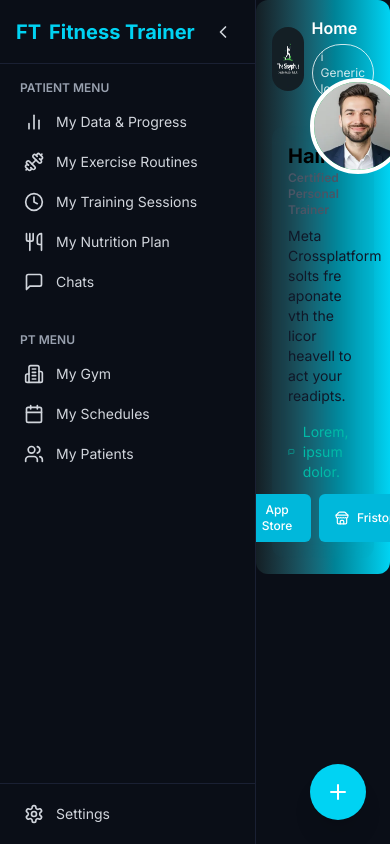
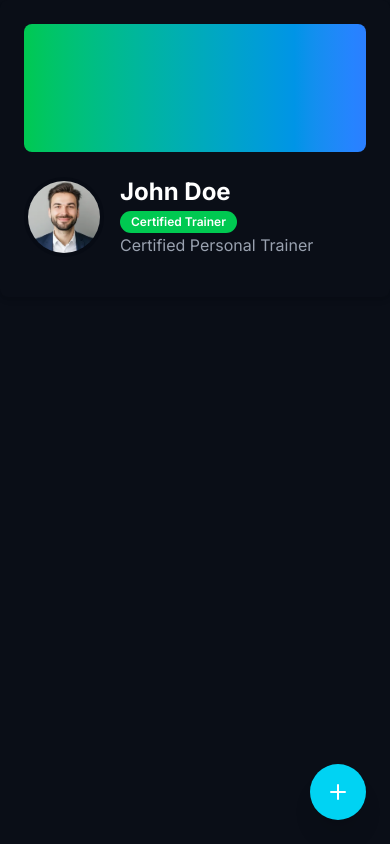
Before and after one commit to Sisyphus-Training/Sisyphus, a Next.js app in the folder sisyphus/: page / in a window 390 px wide. Built offline with nearby package versions, Linux system fonts and the light colour scheme.

Commit message:
Feat/fix hero section (#24)
* feat: fixed  HeroSection component

* Updated commit

* Updated sidebar to hide on small screen view

```diff
--- a/sisyphus/package.json
+++ b/sisyphus/package.json
@@ -9,6 +9,8 @@
     "lint": "next lint"
   },
   "dependencies": {
+    "@radix-ui/react-avatar": "^1.1.7",
+    "class-variance-authority": "^0.7.1",
     "lucide-react": "^0.483.0",
     "next": "15.3.0",
     "react": "^19.0.0",
--- a/sisyphus/src/app/page.tsx
+++ b/sisyphus/src/app/page.tsx
@@ -1,8 +1,8 @@
 import type { Metadata } from "next"
 import { Inter } from "next/font/google"
 import Sidebar from "@/components/sidebar"
-import HeroSection from "@/components/organisms/hero"
 import FabMenu from "@/components/organisms/fixedFloatingActionButton"
+import { HeroSection } from "@/components/organisms/hero"
 
 const inter = Inter({ subsets: ["latin"] })
 
@@ -19,7 +19,7 @@ export default function RootLayout({
   return (
     <html lang="en">
       <body className={inter.className}>
-        <div className="flex h-screen bg-[#0a0e17] text-white">
+         <div className="flex h-screen bg-[#0a0e17] text-white">
           <Sidebar />
           <main className="flex-1 overflow-auto">
             <HeroSection />
--- /dev/null
+++ b/sisyphus/src/components/atoms/avatar.tsx
@@ -0,0 +1,50 @@
+"use client"
+
+import * as React from "react"
+import * as AvatarPrimitive from "@radix-ui/react-avatar"
+
+import { cn } from "@/lib/utils"
+
+const Avatar = React.forwardRef<
+  React.ElementRef<typeof AvatarPrimitive.Root>,
+  React.ComponentPropsWithoutRef<typeof AvatarPrimitive.Root>
+>(({ className, ...props }, ref) => (
+  <AvatarPrimitive.Root
+    ref={ref}
+    className={cn(
+      "relative flex h-10 w-10 shrink-0 overflow-hidden rounded-full",
+      className
+    )}
+    {...props}
+  />
+))
+Avatar.displayName = AvatarPrimitive.Root.displayName
+
+const AvatarImage = React.forwardRef<
+  React.ElementRef<typeof AvatarPrimitive.Image>,
+  React.ComponentPropsWithoutRef<typeof AvatarPrimitive.Image>
+>(({ className, ...props }, ref) => (
+  <AvatarPrimitive.Image
+    ref={ref}
+    className={cn("aspect-square h-full w-full", className)}
+    {...props}
+  />
+))
+AvatarImage.displayName = AvatarPrimitive.Image.displayName
+
+const AvatarFallback = React.forwardRef<
+  React.ElementRef<typeof AvatarPrimitive.Fallback>,
+  React.ComponentPropsWithoutRef<typeof AvatarPrimitive.Fallback>
+>(({ className, ...props }, ref) => (
+  <AvatarPrimitive.Fallback
+    ref={ref}
+    className={cn(
+      "flex h-full w-full items-center justify-center rounded-full bg-muted",
+      className
+    )}
+    {...props}
+  />
+))
+AvatarFallback.displayName = AvatarPrimitive.Fallback.displayName
+
+export { Avatar, AvatarImage, AvatarFallback }
--- /dev/null
+++ b/sisyphus/src/components/atoms/badge.tsx
@@ -0,0 +1,36 @@
+import * as React from "react"
+import { cva, type VariantProps } from "class-variance-authority"
+
+import { cn } from "@/lib/utils"
+
+const badgeVariants = cva(
+  "inline-flex items-center rounded-full border px-2.5 py-0.5 text-xs font-semibold transition-colors focus:outline-none focus:ring-2 focus:ring-ring focus:ring-offset-2",
+  {
+    variants: {
+      variant: {
+        default:
+          "border-transparent bg-primary text-primary-foreground hover:bg-primary/80",
+        secondary:
+          "border-transparent bg-secondary text-secondary-foreground hover:bg-secondary/80",
+        destructive:
+          "border-transparent bg-destructive text-destructive-foreground hover:bg-destructive/80",
+        outline: "text-foreground",
+      },
+    },
+    defaultVariants: {
+      variant: "default",
+    },
+  }
+)
+
+export interface BadgeProps
+  extends React.HTMLAttributes<HTMLDivElement>,
+    VariantProps<typeof badgeVariants> {}
+
+function Badge({ className, variant, ...props }: BadgeProps) {
+  return (
+    <div className={cn(badgeVariants({ variant }), className)} {...props} />
+  )
+}
+
+export { Badge, badgeVariants }
--- a/sisyphus/src/components/atoms/button.tsx
+++ b/sisyphus/src/components/atoms/button.tsx
@@ -2,6 +2,9 @@ import React from "react"
 
 interface ButtonProps extends React.ButtonHTMLAttributes<HTMLButtonElement> {
   className?: string
+  variant?: "default" | "outline" | "ghost" | "link" | "destructive"
+  size?: "default" | "sm" | "lg" | "icon"
+  isLoading?: boolean
 }
 
 export const Button: React.FC<ButtonProps> = ({ className = "", ...props }) => {
--- a/sisyphus/src/components/organisms/hero.tsx
+++ b/sisyphus/src/components/organisms/hero.tsx
@@ -1,77 +1,53 @@
-"use client";
+"use client"
 
-import Image from "next/image";
-import { Button } from "@/components/atoms/button";
-import { Apple, Store } from "lucide-react";
-import { MessageSquare } from "lucide-react";
-import logo from "../../../public/logo.jpg";
-import { useUser } from "@/components/molecules/userContext";
-import { patientData, trainerData, Users } from "@/components/atoms/userData";
-import Sidebar from "../sidebar";
+import { Avatar, AvatarFallback, AvatarImage } from "@/components/atoms/avatar"
+import { Badge } from "@/components/atoms/badge"
+import { Input } from "../atoms/input"
 
-const HeroSection = () => {
-  const { isPatientMode } = useUser();
-  const currentUser: Users = isPatientMode ? patientData : trainerData;
+export function HeroSection({ isPatientMode = false }) {
 
   return (
-    <section className="relative w-full min-h-[400px] flex flex-col md:flex-row items-center justify-around bg-gradient-to-r from-[#141f25] to-cyan-400 rounded-xl p-4 md:p-6 overflow-hidden">
-      {/* Left Section */}
-      <div className="flex text-white w-full md:max-w-lg space-x-2 justify-center md:justify-start items-center mb-6 md:mb-0">
-        <div className="rounded-full flex items-center justify-center">
-          <Image
-            src={logo}
-            alt="Logo"
-            width={70}
-            height={70}
-            className="rounded-full w-16 h-16 md:w-20 md:h-20"
-          />
-        </div>
-        <div className="flex items-start flex-col">
-          <h2 className="text-base md:text-lg font-semibold">Home</h2>
-          <span className="text-xs md:text-sm mt-1 opacity-80 p-1 px-2 border rounded-full">
-            ℹ Generic logo
-          </span>
-        </div>
+    <div className="mb-8 p-6 bg-[#0a0e17] rounded-lg shadow-md">
+      <div className="h-32 bg-gradient-to-r from-green-500 to-blue-500 rounded-lg mb-6 relative overflow-hidden">
       </div>
 
-      {/* Right Section */}
-      <div className="w-full md:flex-1 rounded-xl p-4 md:p-6 relative max-w-lg backdrop-blur-sm">
-        <h1 className="text-xl md:text-2xl font-bold text-black">{currentUser.name} </h1>
-        <h3 className="text-xs md:text-sm font-semibold text-gray-600">
-          {currentUser.title}
-        </h3>
-        <p className="text-gray-900 mt-2 text-sm md:text-base ">
-          Meta Crossplatform solts fre aponate vth the licor heavell to act your
-          readipts.
-        </p>
+      <div className="flex flex-col md:flex-row md:items-center md:justify-between gap-4">
+        <div className="flex items-center gap-4">
+          <Avatar className="w-20 h-20 border-4 border-[#070b14]">
+            <AvatarImage
+              src={isPatientMode ? "/patient.jpg" : "/passport.webp"}
+              alt={isPatientMode ? "Patient" : "Trainer"}
+              className="object-cover"
+            />
+            <AvatarFallback className="bg-[#172a46] text-lg">{isPatientMode ? "JS" : "JD"}</AvatarFallback>
+          </Avatar>
 
-        <div className="flex flex-col md:flex-row md:space-x-4 mt-4 justify-between gap-3">
-          <div className="flex items-center space-x-2 text-teal-500 text-sm md:text-base">
-            <MessageSquare size={16} />
-            <span>Lorem, ipsum dolor.</span>
-          </div>
-          <div className="flex space-x-2 justify-center md:justify-end">
-            <Button className="flex items-center space-x-2 bg-[##49B848] text-white px-3 py-1 md:px-4 md:py-2 rounded-lg text-xs md:text-sm">
-              <Apple size={14} /> <span>App Store</span>
-            </Button>
-            <Button className="flex items-center space-x-2 bg-[##49B848] text-white px-3 py-1 md:px-4 md:py-2 rounded-lg text-xs md:text-sm">
-              <Store size={14} /> <span>Fristope</span>
-            </Button>
+          <div>
+            <div className="flex-row items-center gap-2">
+              <h1 className="text-2xl font-bold">{isPatientMode ? "Jane Smith" : "John Doe"}</h1>
+              <Badge className="bg-green-500 hover:bg-green-600">
+                {isPatientMode ? "Premium Member" : "Certified Trainer"}
+              </Badge>
+            </div>
+            <p className="text-gray-400">
+              {isPatientMode ? "Member since January 2023" : "Certified Personal Trainer"}
+            </p>
           </div>
         </div>
 
-        <div className="absolute -top-12 -right-8 md:-top-15 md:right-16 w-24 h-24 md:w-35 md:h-35 bg-green-500 rounded-full overflow-hidden border-4">
-          <Image
-            src={currentUser.profilePic}
-            alt="User"
-            layout="fill"
-            objectFit="cover"
-            className="object-cover"
-          />
+        <div className="flex items-center gap-2">
+          {/* Search only visible on larger screens */}
+          <div className="relative hidden md:block">
+            <Input
+              type="search"
+              placeholder={isPatientMode ? "Search exercises..." : "Search patients..."}
+              className="pl-3 w-[200px] md:w-[250px] bg-[#0a0e17] border-[#1a2033]"
+            />
+          </div>
+
+
         </div>
       </div>
-    </section>
-  );
-};
-
-export default HeroSection;
+    </div>
+  )
+}
--- a/sisyphus/src/components/sidebar.tsx
+++ b/sisyphus/src/components/sidebar.tsx
@@ -19,6 +19,7 @@ import {
   ChevronLeft,
 } from "lucide-react"
 import { cn } from "@/lib/utils"
+import Image from "next/image"
 
 type NavItem = {
   title: string
@@ -77,13 +78,25 @@ export default function Sidebar() {
   const pathname = usePathname()
 
   return (
-    <div
+
+       <div
       className={cn(
-        "flex flex-col h-screen bg-[#0a0e17] border-r border-[#1a2033] transition-all duration-300",
+        "flex flex-col h-screen hidden md:block bg-[#0a0e17] border-r border-[#1a2033] transition-all duration-300",
         expanded ? "w-64" : "w-16",
       )}
     >
-      <div className="flex items-center justify-between h-16 px-4 border-b border-[#1a2033]">
+      {/* Logo at the top */}
+      <div className="flex items-center justify-center h-24 border-b border-[#1a2033]">
+        <Image
+          src="/logo.png"
+          alt="The Sisyphus"
+          width={expanded ? 96 : 48}
+          height={expanded ? 93 : 45}
+          className="object-contain transition-all duration-300"
+        />
+      </div>
+
+      <div className="flex items-center justify-between h-12 px-4 border-b border-[#1a2033]">
         {expanded ? (
           <Link href="/dashboard" className="flex items-center gap-2 text-cyan-400 font-bold text-xl">
             <span className="text-cyan-400">FT</span>
@@ -147,7 +160,7 @@ export default function Sidebar() {
         </div>
       </div>
 
-      <div className="p-3 mt-auto border-t border-[#1a2033]">
+      <div className="p-2 mt-auto border-t border-[#1a2033]">
         <Link
           href="/settings"
           className={cn(
```
Also changed, not shown: sisyphus/public/logo.png (added), 1 other file (tests, documents, lock files or other folders).
